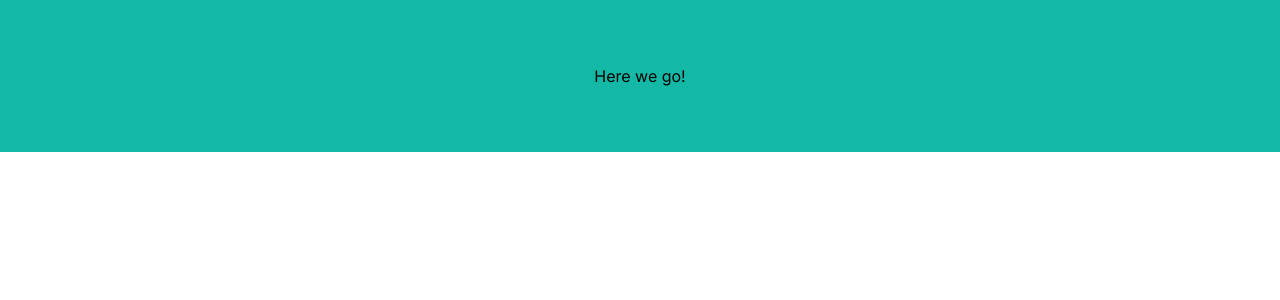
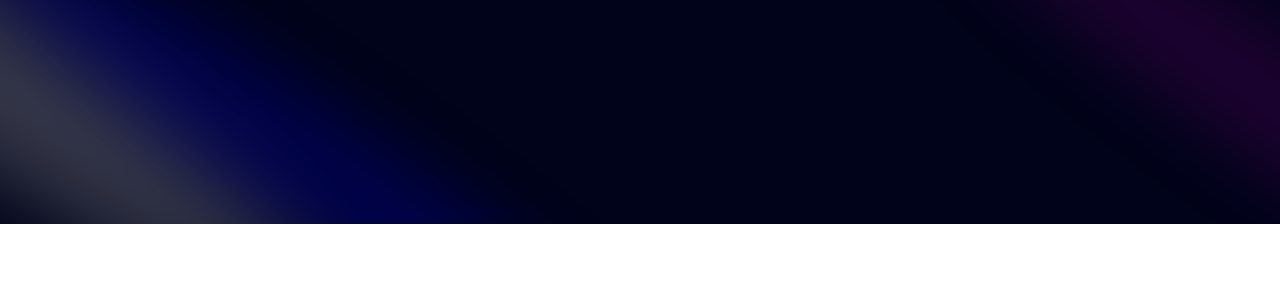
Before and after one commit to heliosalesjr/fmport, a Next.js app: page / in a window 1280 px wide. Shown: the top 300 px of the page. Built offline with nearby package versions, Linux system fonts and the light colour scheme.

Commit message:
aceternity ui setup + spotlight component

```diff
--- a/app/page.tsx
+++ b/app/page.tsx
@@ -1,9 +1,15 @@
+import Hero from "@/components/Hero";
 import Image from "next/image";
 
 export default function Home() {
   return (
     <>
-    <h1 className="bg-teal-500 text-center p-16">Here we go!</h1>
+    <main className="relative bg-black-100 flex justify-center items-center flex-col overflow-hidden mx-auto sm:px-10 px-5">
+      <div className="max-w-7xl w-full">
+       <Hero />
+      </div>
+    </main>
+
     </>
   );
 }
--- /dev/null
+++ b/components/Hero.tsx
@@ -0,0 +1,22 @@
+import React from 'react'
+import { Spotlight } from './ui/Spotlight'
+
+function Hero() {
+  return (
+    <div className='pb-20 pt-36'>
+        <div>
+            <Spotlight
+            className="-top-40 -left-10 md:-left-32 md:-top-20 h-screen"
+            fill="white"
+            />
+            <Spotlight
+            className="h-[80vh] w-[50vw] top-10 left-full"
+            fill="purple"
+            />
+            <Spotlight className="left-80 top-28 h-[80vh] w-[50vw]" fill="blue" />
+        </div>
+    </div>
+  )
+}
+
+export default Hero
--- /dev/null
+++ b/components/ui/Spotlight.tsx
@@ -0,0 +1,56 @@
+import React from "react";
+import { cn } from "@/utils/cn";
+
+type SpotlightProps = {
+  className?: string;
+  fill?: string;
+};
+
+export const Spotlight = ({ className, fill }: SpotlightProps) => {
+  return (
+    <svg
+      className={cn(
+        "animate-spotlight pointer-events-none absolute z-[1]  h-[169%] w-[138%] lg:w-[84%] opacity-0",
+        className
+      )}
+      xmlns="http://www.w3.org/2000/svg"
+      viewBox="0 0 3787 2842"
+      fill="none"
+    >
+      <g filter="url(#filter)">
+        <ellipse
+          cx="1924.71"
+          cy="273.501"
+          rx="1924.71"
+          ry="273.501"
+          transform="matrix(-0.822377 -0.568943 -0.568943 0.822377 3631.88 2291.09)"
+          fill={fill || "white"}
+          fillOpacity="0.21"
+        ></ellipse>
+      </g>
+      <defs>
+        <filter
+          id="filter"
+          x="0.860352"
+          y="0.838989"
+          width="3785.16"
+          height="2840.26"
+          filterUnits="userSpaceOnUse"
+          colorInterpolationFilters="sRGB"
+        >
+          <feFlood floodOpacity="0" result="BackgroundImageFix"></feFlood>
+          <feBlend
+            mode="normal"
+            in="SourceGraphic"
+            in2="BackgroundImageFix"
+            result="shape"
+          ></feBlend>
+          <feGaussianBlur
+            stdDeviation="151"
+            result="effect1_foregroundBlur_1065_8"
+          ></feGaussianBlur>
+        </filter>
+      </defs>
+    </svg>
+  );
+};
--- /dev/null
+++ b/utils/cn.ts
@@ -0,0 +1,6 @@
+import { ClassValue, clsx } from "clsx";
+import { twMerge } from "tailwind-merge";
+
+export function cn(...inputs: ClassValue[]) {
+  return twMerge(clsx(inputs));
+}
```
Also changed, not shown: package.json (+7 -4 lines), 1 other file (tests, documents, lock files or other folders).
